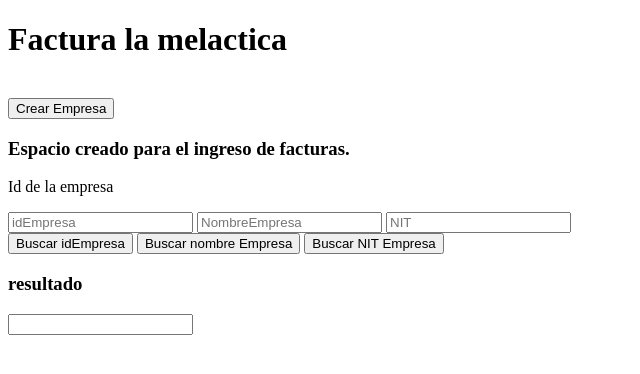
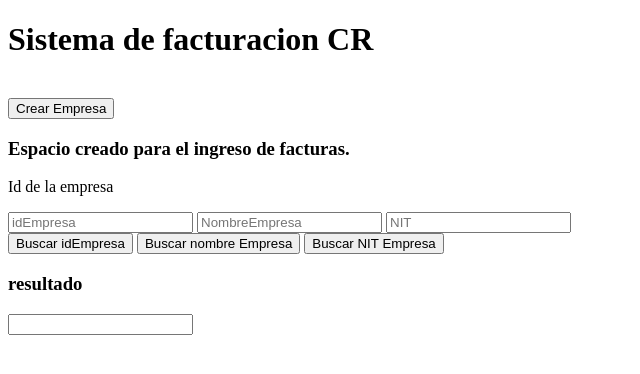
Before and after one commit to acanog/propio, a plain HTML site: page javascript/facturacion pro/facturacion pro.html in a window 1280 px wide. Shown: the whole page, without its empty margins (0-640 px from the left). Drawn offline with Linux system fonts and the light colour scheme.

Commit message:
continuacion sistema de facturacion

```diff
--- a/javascript/facturacion pro/facturacion pro.html
+++ b/javascript/facturacion pro/facturacion pro.html
@@ -5,7 +5,7 @@
     <meta http-equiv="X-UA-Compatible" content="IE=edge">
     <meta name="viewport" content="width=device-width, initial-scale=1.0">
     <title>factura web</title>
-    <h1>Factura la melactica</h1><br>
+    <h1>Sistema de facturacion CR</h1><br>
     <div id="boton_crear"><input id="crearEmpresa" type="button" value="Crear Empresa" /></div>
 
 </head>
```
Also changed, not shown: 1 other file.
